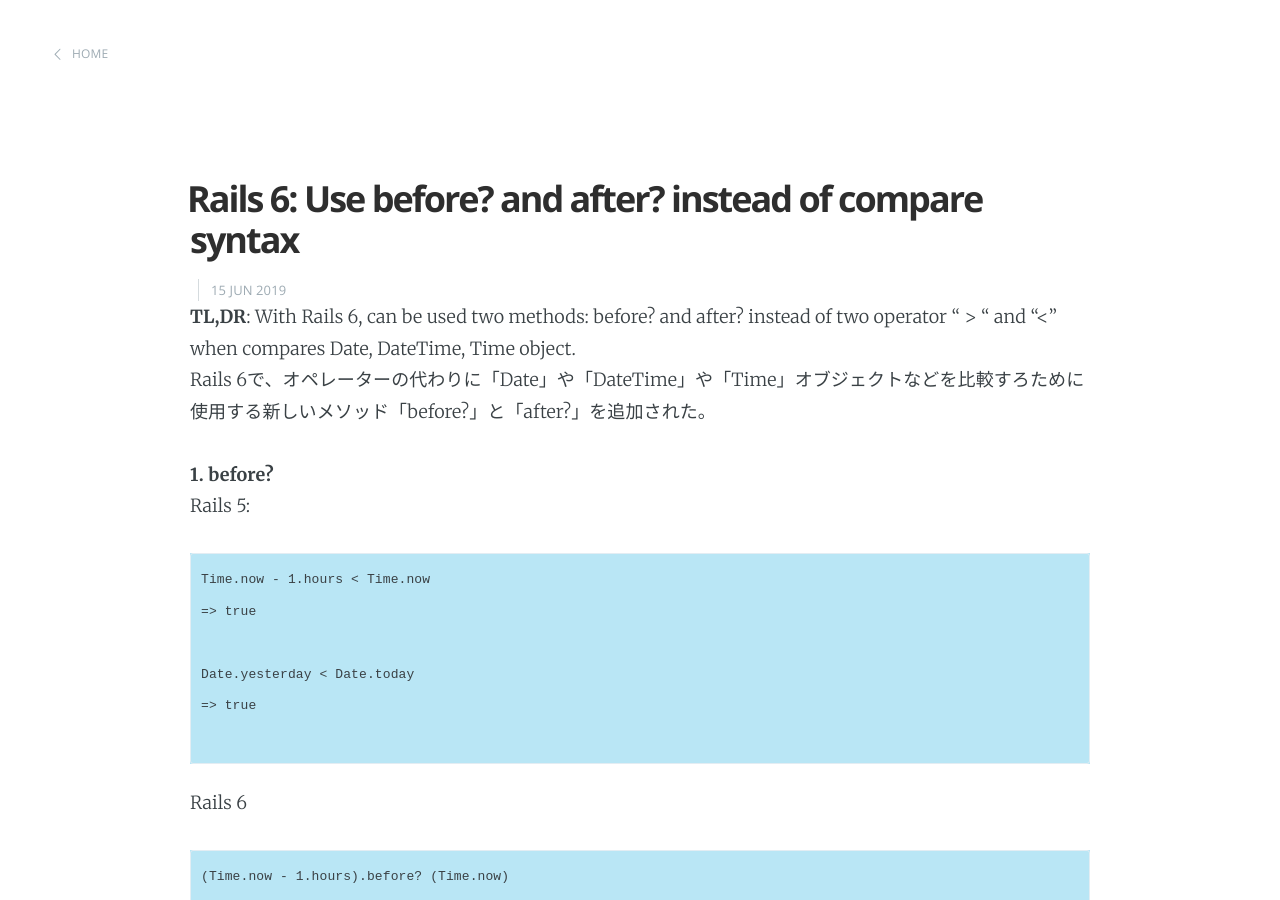
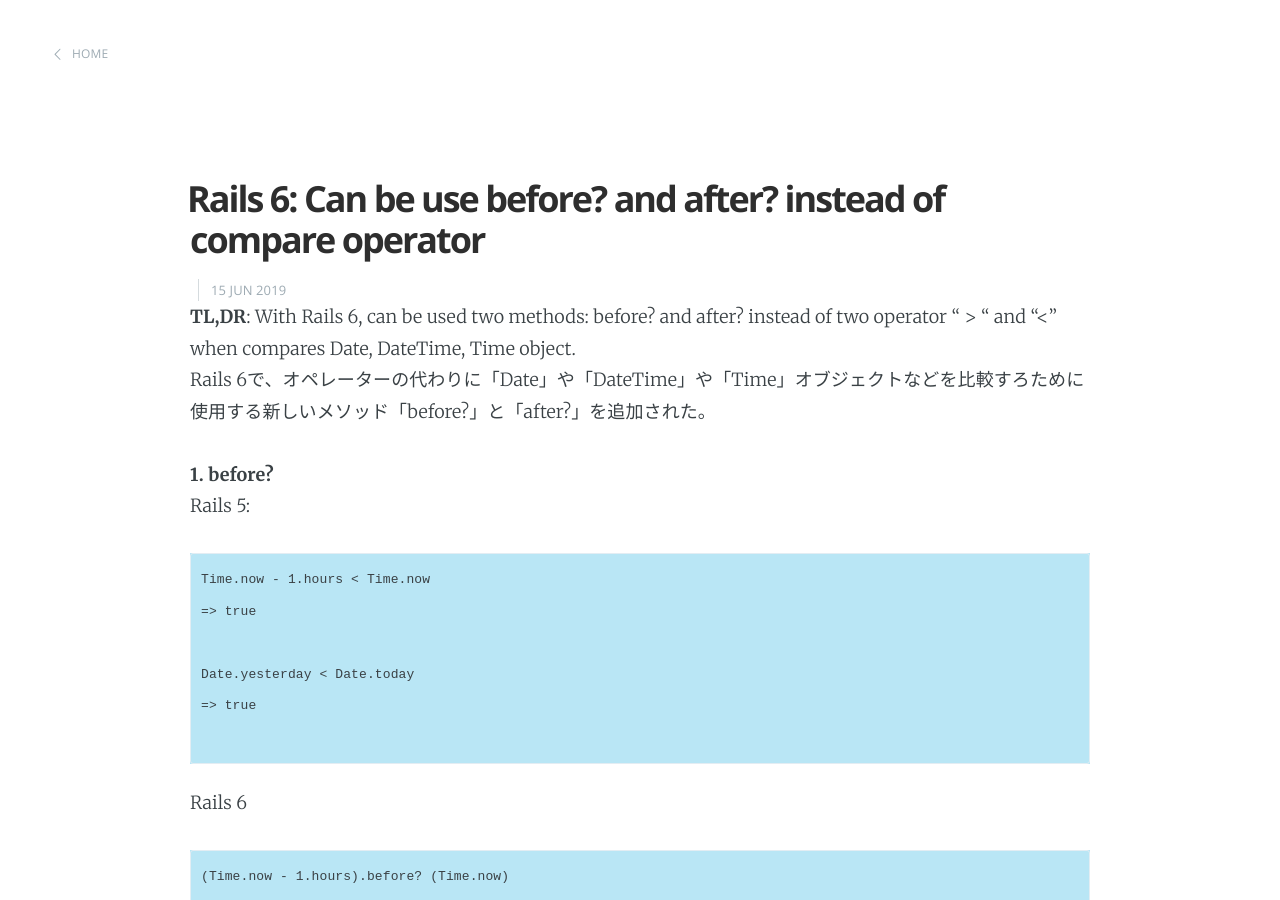
Before and after one commit to trnthanhtu/trnthanhtu.github.io, a Jekyll site: the page built from _posts/2020-06-15-Rails-6-Added-new-method-for-compare-DateTime-object.markdown, in a window 1280 px wide and 900 px high. Built offline with Jekyll 4.4.1, drawn with Linux system fonts in a browser that asks for light colours.

Commit message:
Update 2020-06-15-Rails-6-Added-new-method-for-compare-DateTime-object.markdown

```diff
--- a/_posts/2020-06-15-Rails-6-Added-new-method-for-compare-DateTime-object.markdown
+++ b/_posts/2020-06-15-Rails-6-Added-new-method-for-compare-DateTime-object.markdown
@@ -1,6 +1,6 @@
 ---
 layout: post
-title:  "Rails 6: Use before? and after? instead of compare syntax"
+title:  "Rails 6: Can be use before? and after? instead of compare operator"
 date:   2019-06-15 00:00:00
 ---
 
```
